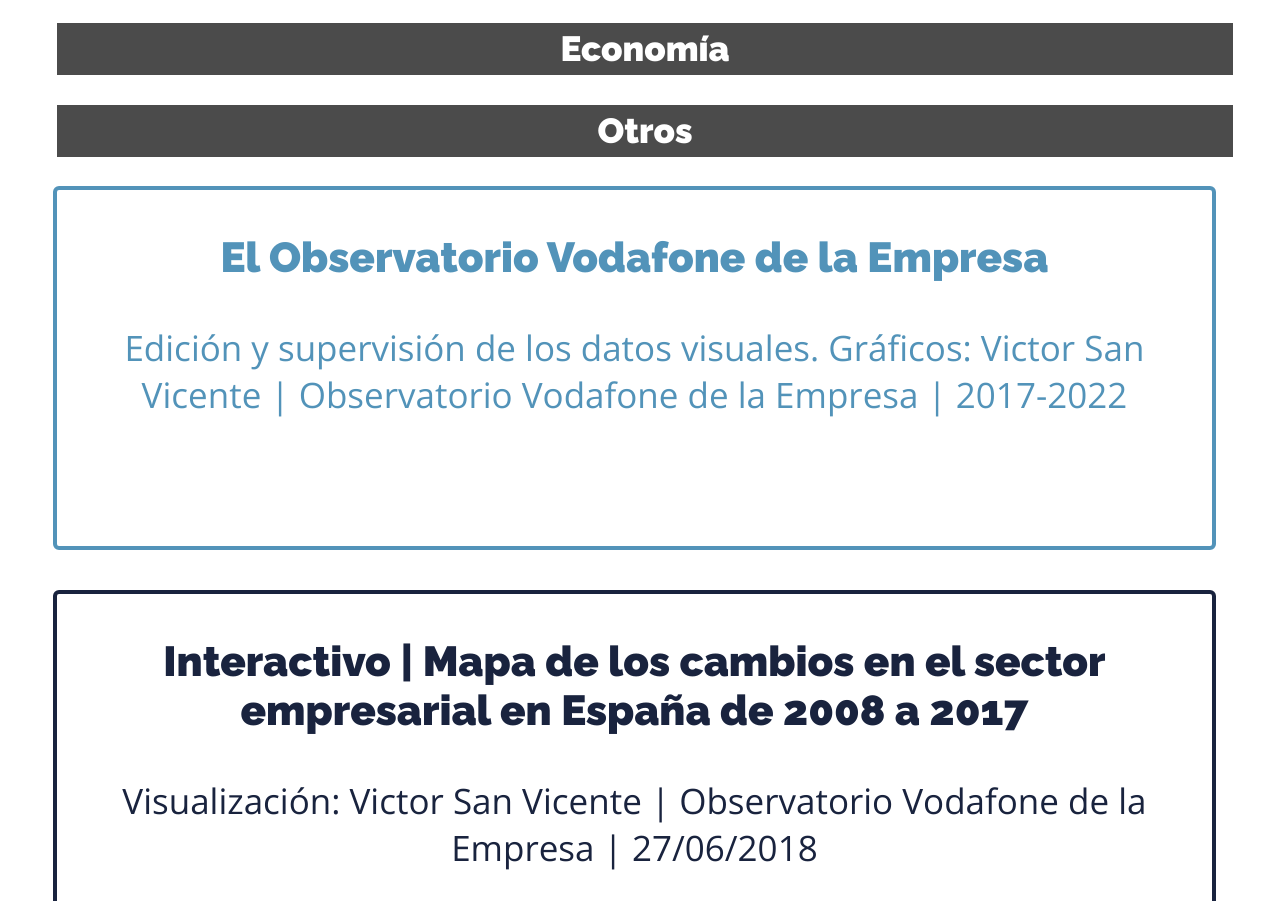
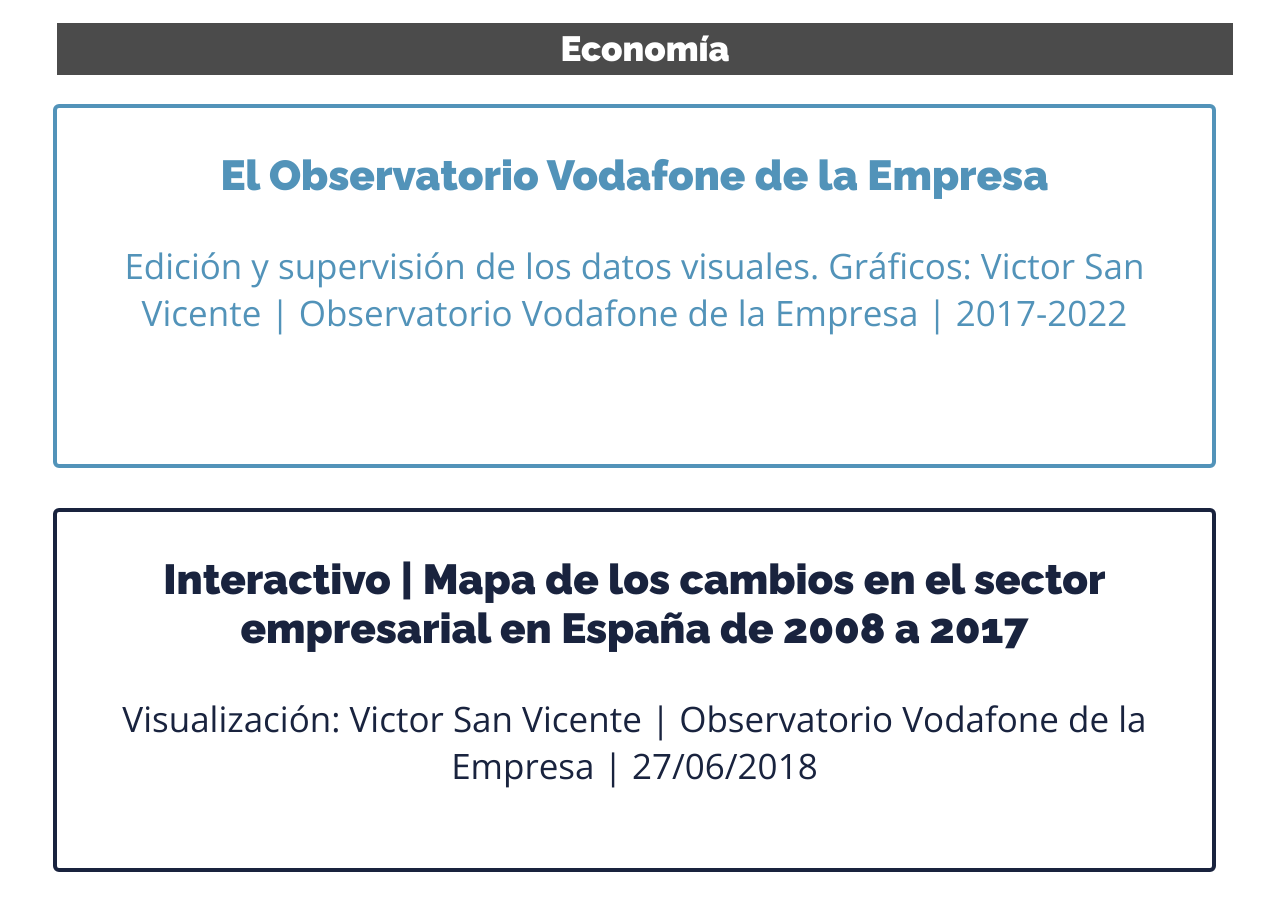
Before and after one commit to gvillar/gvillar.github.io, a plain HTML site: page es.html in a window 1280 px wide. Shown: the part 1890-2791 px from the top of the page. Drawn offline with nearby package versions, Linux system fonts and the light colour scheme.

Commit message:
Update es.html

```diff
--- a/es.html
+++ b/es.html
@@ -298,7 +298,6 @@
 			<button onclick="filter('technology')" title="Selecciona noticias de tecnología">Tecnología</button>
 			<button onclick="filter('education')" title="Selecciona noticias de educación">Educación</button>
             <button onclick="filter('economics')" title="Selecciona noticias de economía">Economía</button>
-            <button onclick="filter('others')" title="Selecciona noticias de economía">Otros</button>
 		</div>
 
 		<div>
```
